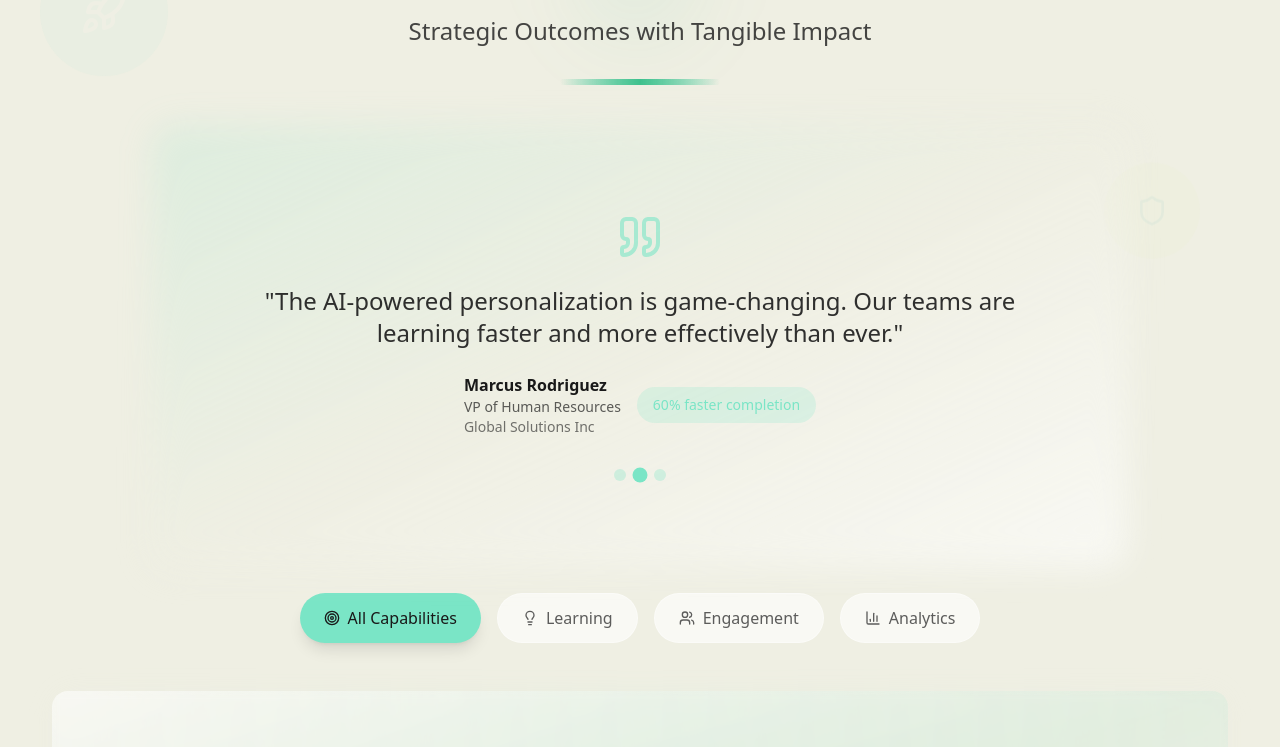
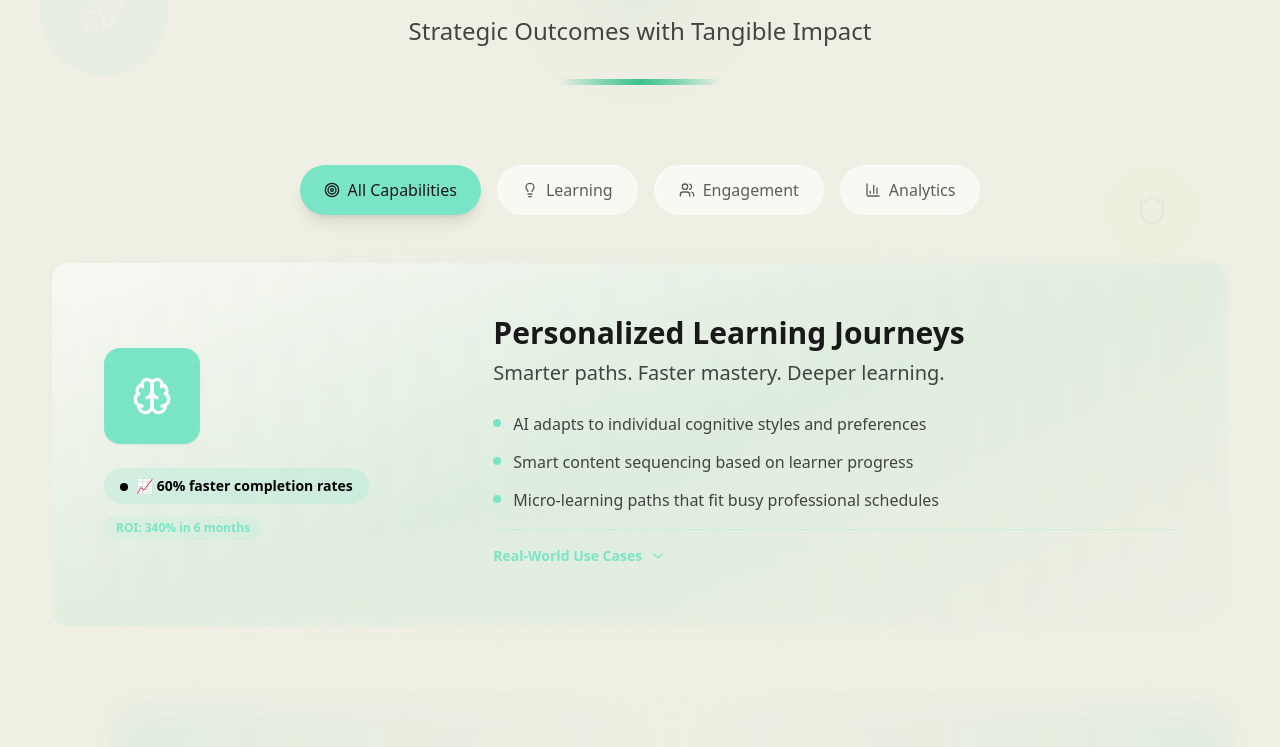
Before and after one commit to kkarakas-lxera/lxera-vision-platform, a React (Vite) app: page / in a window 1280 px wide. Shown: the part 1748-2495 px from the top of the page. Built offline with nearby package versions, Linux system fonts and the light colour scheme.

Commit message:
Remove customer testimonials
Removed the testimonial carousel from the Why LXERA section.

```diff
--- a/src/components/WhyLXERASection.tsx
+++ b/src/components/WhyLXERASection.tsx
@@ -41,8 +41,7 @@ const WhyLXERASection = () => {
 
           {/* Intro box with StatsCounter removed as requested */}
 
-          {/* Testimonial */}
-          <TestimonialCarousel />
+          {/* Testimonial Carousel removed as requested */}
 
           <CapabilityFilter
             activeFilter={activeFilter}
```
